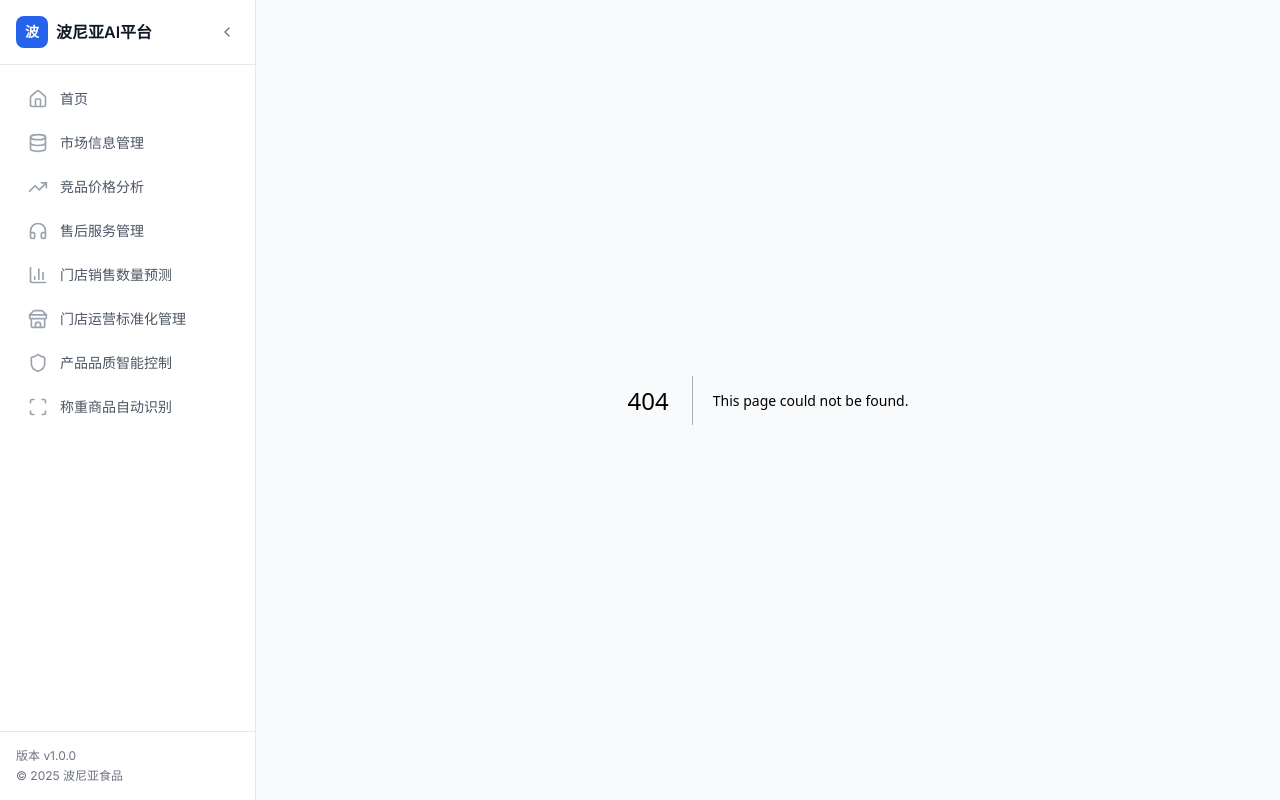
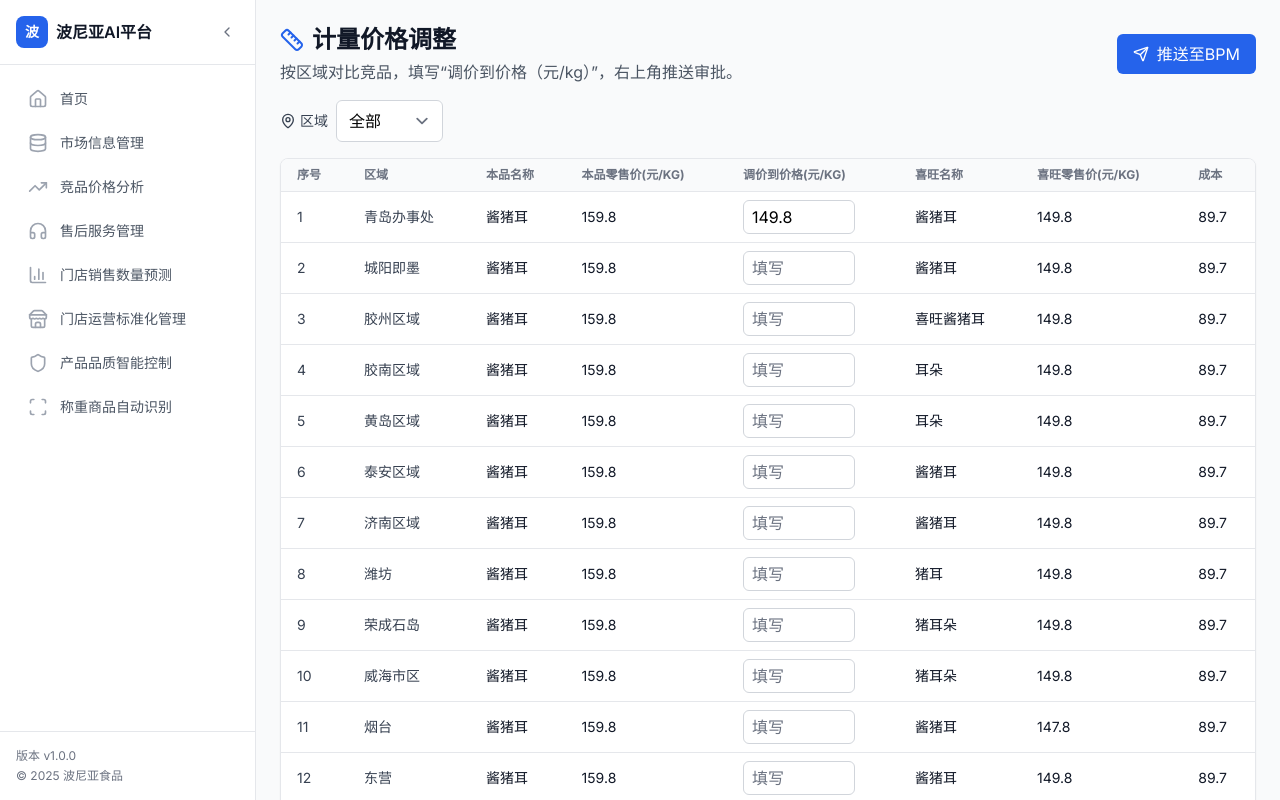
Before and after one commit to wangpeng1017/demo-boniya, a Next.js app: page /competitor-analysis/measure-adjust in a window 1280 px wide. Before the commit this address had no page. Built offline with nearby package versions, Linux system fonts and the light colour scheme.

Commit message:
竞品价格分析：新增子菜单 - 区域竞品数据 region-data - 产品价格分析 product-price - 计量价格调整 measure-adjust（含推送至BPM按钮） - 主页面添加导航入口

```diff
--- /dev/null
+++ b/src/app/competitor-analysis/measure-adjust/page.tsx
@@ -0,0 +1,119 @@
+'use client'
+
+import { useMemo, useState } from 'react'
+import { Send, Ruler, MapPin } from 'lucide-react'
+
+interface AdjustRow {
+  id: number
+  product: string
+  region: string
+  ourName: string
+  ourPricePerKg: number
+  adjustTo?: number
+  rivalName: string
+  rivalPricePerKg: number
+  cost: number
+}
+
+const baseRows: AdjustRow[] = [
+  { id:1, product:'酱猪耳', region:'青岛办事处', ourName:'酱猪耳', ourPricePerKg:159.8, adjustTo:149.8, rivalName:'酱猪耳', rivalPricePerKg:149.8, cost:89.7 },
+  { id:2, product:'酱猪耳', region:'城阳即墨', ourName:'酱猪耳', ourPricePerKg:159.8, rivalName:'酱猪耳', rivalPricePerKg:149.8, cost:89.7 },
+  { id:3, product:'酱猪耳', region:'胶州区域', ourName:'酱猪耳', ourPricePerKg:159.8, rivalName:'喜旺酱猪耳', rivalPricePerKg:149.8, cost:89.7 },
+  { id:4, product:'酱猪耳', region:'胶南区域', ourName:'酱猪耳', ourPricePerKg:159.8, rivalName:'耳朵', rivalPricePerKg:149.8, cost:89.7 },
+  { id:5, product:'酱猪耳', region:'黄岛区域', ourName:'酱猪耳', ourPricePerKg:159.8, rivalName:'耳朵', rivalPricePerKg:149.8, cost:89.7 },
+  { id:6, product:'酱猪耳', region:'泰安区域', ourName:'酱猪耳', ourPricePerKg:159.8, rivalName:'酱猪耳', rivalPricePerKg:149.8, cost:89.7 },
+  { id:7, product:'酱猪耳', region:'济南区域', ourName:'酱猪耳', ourPricePerKg:159.8, rivalName:'酱猪耳', rivalPricePerKg:149.8, cost:89.7 },
+  { id:8, product:'酱猪耳', region:'潍坊', ourName:'酱猪耳', ourPricePerKg:159.8, rivalName:'猪耳', rivalPricePerKg:149.8, cost:89.7 },
+  { id:9, product:'酱猪耳', region:'荣成石岛', ourName:'酱猪耳', ourPricePerKg:159.8, rivalName:'猪耳朵', rivalPricePerKg:149.8, cost:89.7 },
+  { id:10, product:'酱猪耳', region:'威海市区', ourName:'酱猪耳', ourPricePerKg:159.8, rivalName:'猪耳朵', rivalPricePerKg:149.8, cost:89.7 },
+  { id:11, product:'酱猪耳', region:'烟台', ourName:'酱猪耳', ourPricePerKg:159.8, rivalName:'酱猪耳', rivalPricePerKg:147.8, cost:89.7 },
+  { id:12, product:'酱猪耳', region:'东营', ourName:'酱猪耳', ourPricePerKg:159.8, rivalName:'酱猪耳', rivalPricePerKg:149.8, cost:89.7 },
+  { id:13, product:'酱猪耳', region:'淄博', ourName:'酱猪耳', ourPricePerKg:159.8, rivalName:'酱猪耳', rivalPricePerKg:149.8, cost:89.7 },
+]
+
+export default function MeasureAdjustPage() {
+  const [rows, setRows] = useState<AdjustRow[]>(baseRows)
+  const [regionFilter, setRegionFilter] = useState<string>('全部')
+
+  const regions = Array.from(new Set(rows.map(r => r.region)))
+
+  const filtered = rows.filter(r => regionFilter==='全部' || r.region===regionFilter)
+
+  const canPush = filtered.some(r => typeof r.adjustTo === 'number' && r.adjustTo! > 0)
+
+  const handleAdjustChange = (id: number, value: string) => {
+    const n = value === '' ? undefined : parseFloat(value)
+    setRows(prev => prev.map(r => r.id === id ? { ...r, adjustTo: isNaN(n as any) ? undefined : n } : r))
+  }
+
+  const handlePushToBPM = () => {
+    // 模拟推送
+    alert('已将调价方案推送至BPM，待审批。\n条目数：' + filtered.filter(r => r.adjustTo).length)
+  }
+
+  return (
+    <div className="p-6 space-y-4">
+      <div className="flex items-center justify-between">
+        <div>
+          <h1 className="text-2xl font-bold text-gray-900 flex items-center">
+            <Ruler className="w-6 h-6 mr-2 text-primary-600" />
+            计量价格调整
+          </h1>
+          <p className="text-gray-600 mt-1">按区域对比竞品，填写“调价到价格（元/kg）”，右上角推送审批。</p>
+        </div>
+        <button onClick={handlePushToBPM} disabled={!canPush} className={`px-4 py-2 rounded-md flex items-center ${canPush? 'bg-primary-600 text-white hover:bg-primary-700':'bg-gray-300 text-gray-600 cursor-not-allowed'}`}>
+          <Send className="w-4 h-4 mr-2"/> 推送至BPM
+        </button>
+      </div>
+
+      {/* 过滤 */}
+      <div className="flex items-center space-x-2">
+        <label className="text-sm text-gray-700 flex items-center"><MapPin className="w-4 h-4 mr-1"/>区域</label>
+        <select value={regionFilter} onChange={(e)=>setRegionFilter(e.target.value)} className="border border-gray-300 rounded-md px-3 py-2">
+          <option value="全部">全部</option>
+          {regions.map(r => <option key={r} value={r}>{r}</option>)}
+        </select>
+      </div>
+
+      <div className="bg-white rounded-lg shadow-sm border border-gray-200 overflow-x-auto">
+        <table className="min-w-full divide-y divide-gray-200">
+          <thead className="bg-gray-50">
+            <tr>
+              <th className="px-4 py-2 text-left text-xs text-gray-500 uppercase">序号</th>
+              <th className="px-4 py-2 text-left text-xs text-gray-500 uppercase">区域</th>
+              <th className="px-4 py-2 text-left text-xs text-gray-500 uppercase">本品名称</th>
+              <th className="px-4 py-2 text-left text-xs text-gray-500 uppercase">本品零售价(元/kg)</th>
+              <th className="px-4 py-2 text-left text-xs text-gray-500 uppercase">调价到价格(元/kg)</th>
+              <th className="px-4 py-2 text-left text-xs text-gray-500 uppercase">喜旺名称</th>
+              <th className="px-4 py-2 text-left text-xs text-gray-500 uppercase">喜旺零售价(元/kg)</th>
+              <th className="px-4 py-2 text-left text-xs text-gray-500 uppercase">成本</th>
+            </tr>
+          </thead>
+          <tbody className="bg-white divide-y divide-gray-200">
+            {filtered.map((row, idx) => (
+              <tr key={row.id} className="hover:bg-gray-50">
+                <td className="px-4 py-2 text-sm text-gray-700">{row.id}</td>
+                <td className="px-4 py-2 text-sm text-gray-700">{row.region}</td>
+                <td className="px-4 py-2 text-sm text-gray-900">{row.ourName}</td>
+                <td className="px-4 py-2 text-sm text-gray-900">{row.ourPricePerKg}</td>
+                <td className="px-4 py-2 text-sm">
+                  <input
+                    type="number"
+                    step="0.1"
+                    className="w-28 border border-gray-300 rounded-md px-2 py-1"
+                    value={row.adjustTo ?? ''}
+                    onChange={(e)=>handleAdjustChange(row.id, e.target.value)}
+                    placeholder="填写"
+                  />
+                </td>
+                <td className="px-4 py-2 text-sm text-gray-900">{row.rivalName}</td>
+                <td className="px-4 py-2 text-sm text-gray-900">{row.rivalPricePerKg}</td>
+                <td className="px-4 py-2 text-sm text-gray-900">{row.cost}</td>
+              </tr>
+            ))}
+          </tbody>
+        </table>
+      </div>
+    </div>
+  )
+}
--- a/src/app/competitor-analysis/page.tsx
+++ b/src/app/competitor-analysis/page.tsx
@@ -257,6 +257,12 @@ export default function CompetitorAnalysisPage() {
               className="py-4 px-1 text-sm text-gray-500 hover:text-gray-700"
             >
               产品价格分析
+            </a>
+            <a
+              href="/competitor-analysis/measure-adjust"
+              className="py-4 px-1 text-sm text-gray-500 hover:text-gray-700"
+            >
+              计量价格调整
             </a>
           </nav>
         </div>
```
